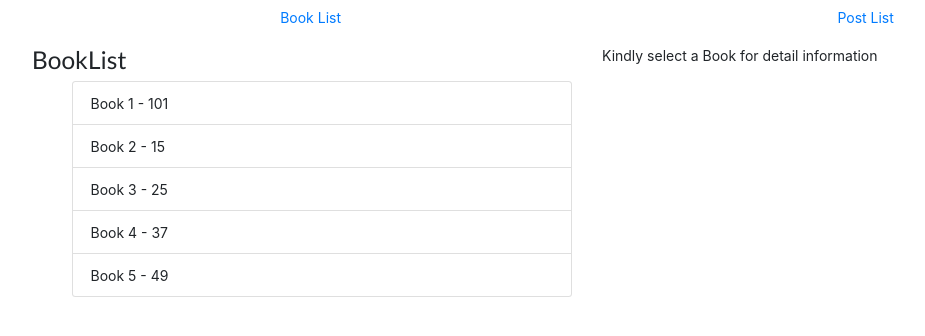
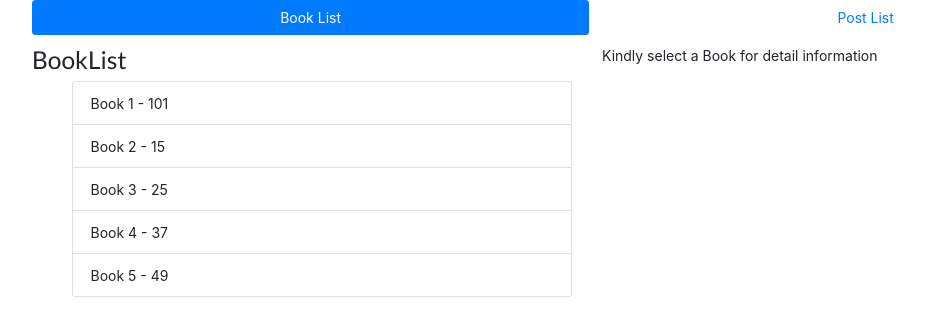
Before and after one commit to ahsanhabib91/react-redux-practice, a React (Create React App) app: page / in a window 1280 px wide. Shown: the top 336 px of the page, without its empty margins (53-978 px from the left). Built offline with nearby package versions, Linux system fonts and the light colour scheme.

Commit message:
BrowserRouter, HashRouter and MemoryRouter added

```diff
--- a/src/components/App.jsx
+++ b/src/components/App.jsx
@@ -1,21 +1,37 @@
 import React from "react";
-import { BrowserRouter, Route, Router, Switch } from "react-router-dom";
+import {
+  BrowserRouter,
+  Route,
+  Router,
+  Switch,
+  HashRouter,
+  MemoryRouter
+} from "react-router-dom";
 import BookList from "./BookList";
 import BookDetail from "./BookDetail";
 import PostList from "./PostList";
 import UserList from "./UserList";
 import NavBar from "./Navbar";
+import history from "../history";
 
 const App = props => {
   return (
     <div className="container">
-      <NavBar />
       <BrowserRouter>
+        {/* <HashRouter> */}
+        {/* <MemoryRouter> */}
         <div>
-          <Route path="/" exact component={BookList} />
-          <Route path="/posts" exact component={PostList} />
+          <NavBar />
+          <Switch>
+            {/* Switch tag is taking 1(first occurance) router at a time among the multiple router with same path="/provided_url" */}
+            <Route path="/" exact component={BookList} />
+            <Route path="/posts" exact component={PostList} />
+          </Switch>
         </div>
+        {/* </MemoryRouter> */}
+        {/* </HashRouter> */}
       </BrowserRouter>
+
       {/* <div className="row">
         <div className="col">
           <BookList />
@@ -37,3 +53,10 @@ const App = props => {
 };
 
 export default App;
+
+/**
+ * {BrowserRouter} cretes {history object} internally. {history object} extract the url pathname(url_after_root_url or window.location.pathname)
+ * and communicate with {BrowserRouter}. Then {BrowserRouter} load component based on the path="" of Route Component and the pathname
+ * <Switch></Switch> tag is taking 1(first occurance) router at a time among the multiple router with same path="/provided_url"
+ * {HashRouter} -> http://localhost:3000/#/provided_url -> requested url will always be Request_URL: http://localhost:3000/
+ */
--- a/src/components/Navbar.jsx
+++ b/src/components/Navbar.jsx
@@ -1,41 +1,27 @@
 import React from "react";
+import { Link } from "react-router-dom";
 
 class NavBar extends React.Component {
-  state = { currentUrl: "" };
-
-  componentDidMount() {
-    const url = window.location.href;
-    this.setState({ currentUrl: url });
-  }
-
-  urlClickHandler = url => {
-    this.setState({ currentUrl: url });
-  };
-
   render() {
-    const { currentUrl } = this.state;
-
     return (
       <div style={{ marginBottom: "10px" }}>
         <nav className="nav nav-pills nav-fill">
-          <a
+          <Link
             className={`nav-item nav-link ${
-              currentUrl === "http://localhost:3000/" ? "active" : ""
+              window.location.pathname === "/" ? "active" : ""
             }`}
-            href="/"
-            onClick={() => this.urlClickHandler("/")}
+            to="/"
           >
             Book List
-          </a>
-          <a
+          </Link>
+          <Link
             className={`nav-item nav-link ${
-              currentUrl.indexOf("/posts") !== -1 ? "active" : ""
+              window.location.pathname === "/posts" ? "active" : ""
             }`}
-            href="/posts"
-            onClick={() => this.urlClickHandler("/posts")}
+            to="/posts"
           >
             Post List
-          </a>
+          </Link>
         </nav>
       </div>
     );
--- /dev/null
+++ b/src/history.js
@@ -0,0 +1,3 @@
+import createHistory from "history/createBrowserHistory";
+
+export default createHistory();
```
